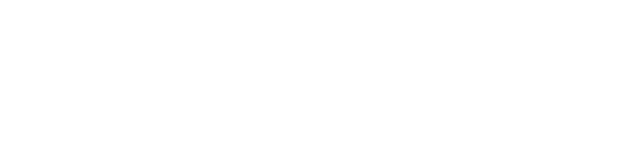
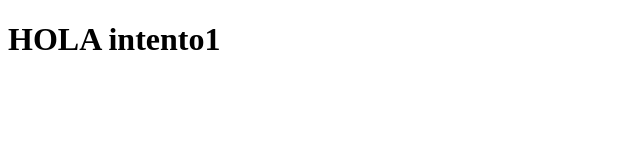
Before and after one commit to wellmindx23/Programaster, a plain HTML site: page hola2.html in a window 1280 px wide. Shown: the whole page, without its empty margins (0-640 px from the left). Drawn offline with Linux system fonts and the light colour scheme.

Commit message:
Quinto cambio

```diff
--- a/hola2.html
+++ b/hola2.html
@@ -6,6 +6,6 @@
     <title>Quiero ser mi mejor version</title>
 </head>
 <body>
-
+    <h1>HOLA intento1</h1>
 </body>
 </html>
```
